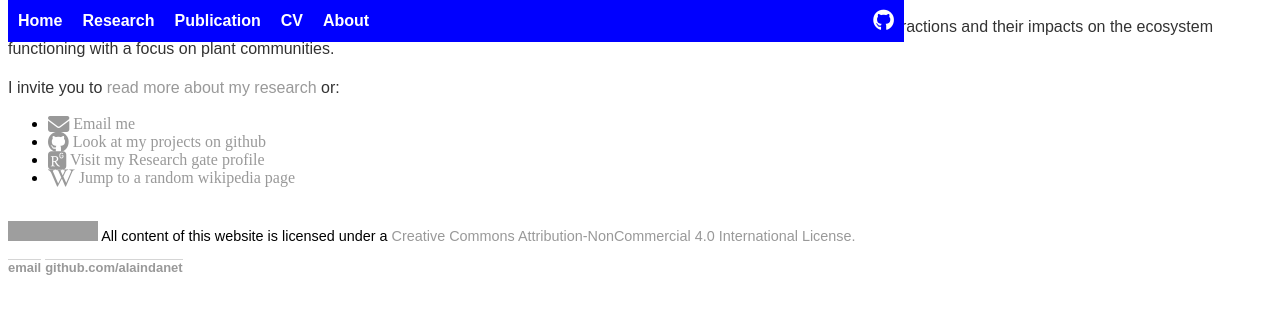
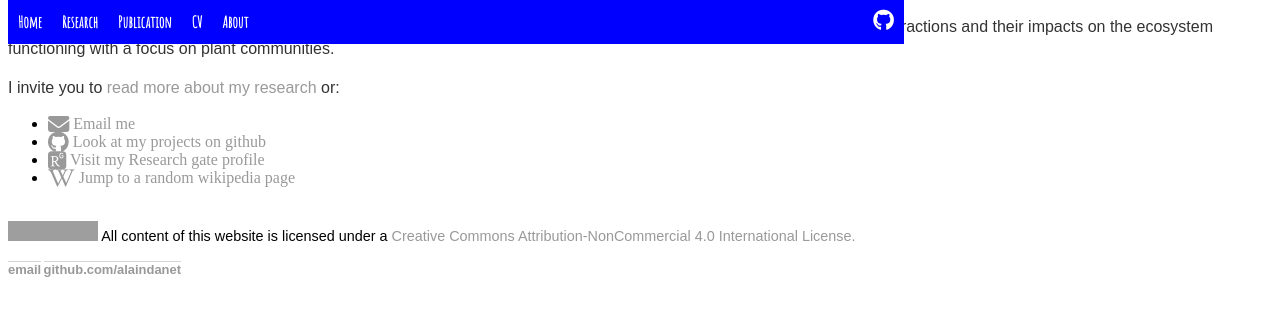
Before and after one commit to alaindanet/alaindanet.github.io, a Jekyll site: the page built from index.md, in a window 1280 px wide. Shown: the top 316 px of the page. Built offline with Jekyll 4.4.1, drawn with Linux system fonts in a browser that asks for light colours; nearby versions of some CDN libraries; some web fonts are replaced; grey boxes are pictures that could not be loaded.

Commit message:
Update main.css

```diff
--- a/css/main.css
+++ b/css/main.css
@@ -14,7 +14,7 @@ body {
 }
 
 nav ul, footer ul {
-    font-family: "Arial";
+    font-family: "Amatic SC";
     padding: 0px;
     list-style: none;
     font-weight: bold;
```
